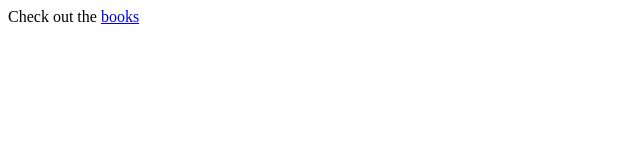
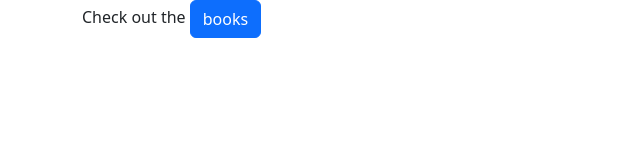
Before and after one commit to JoeProgrammer88/CPW204-Bookstore, a plain HTML site: page index.html in a window 1280 px wide. Shown: the whole page, without its empty margins (0-640 px from the left). Drawn offline with nearby package versions, Linux system fonts and the light colour scheme.

Commit message:
Added Bootstrap5 CSS and JS files to both html pages

```diff
--- a/index.html
+++ b/index.html
@@ -4,8 +4,12 @@
     <meta charset="UTF-8">
     <meta name="viewport" content="width=device-width, initial-scale=1.0">
     <title>Joe's Book Store</title>
+    <link href="https://cdn.jsdelivr.net/npm/bootstrap@5.3.2/dist/css/bootstrap.min.css" rel="stylesheet" integrity="sha384-T3c6CoIi6uLrA9TneNEoa7RxnatzjcDSCmG1MXxSR1GAsXEV/Dwwykc2MPK8M2HN" crossorigin="anonymous">
+    <script defer src="https://cdn.jsdelivr.net/npm/bootstrap@5.3.2/dist/js/bootstrap.bundle.min.js" integrity="sha384-C6RzsynM9kWDrMNeT87bh95OGNyZPhcTNXj1NW7RuBCsyN/o0jlpcV8Qyq46cDfL" crossorigin="anonymous"></script>
 </head>
 <body>
-    Check out the <a href="book.html">books</a>
+    <div class="container">
+        Check out the <a class="btn btn-primary" href="book.html">books</a>
+    </div>
 </body>
 </html>
```
Also changed, not shown: book.html (+3 -0 lines).
